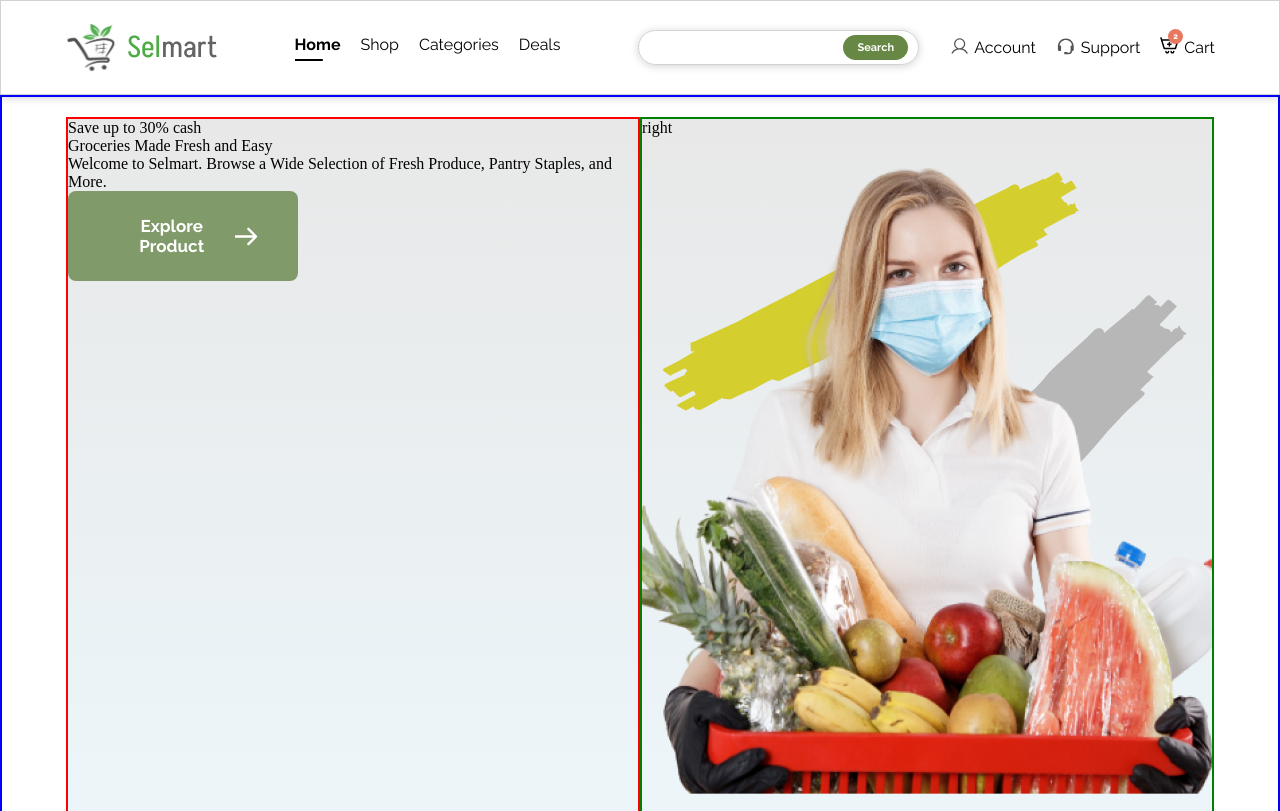
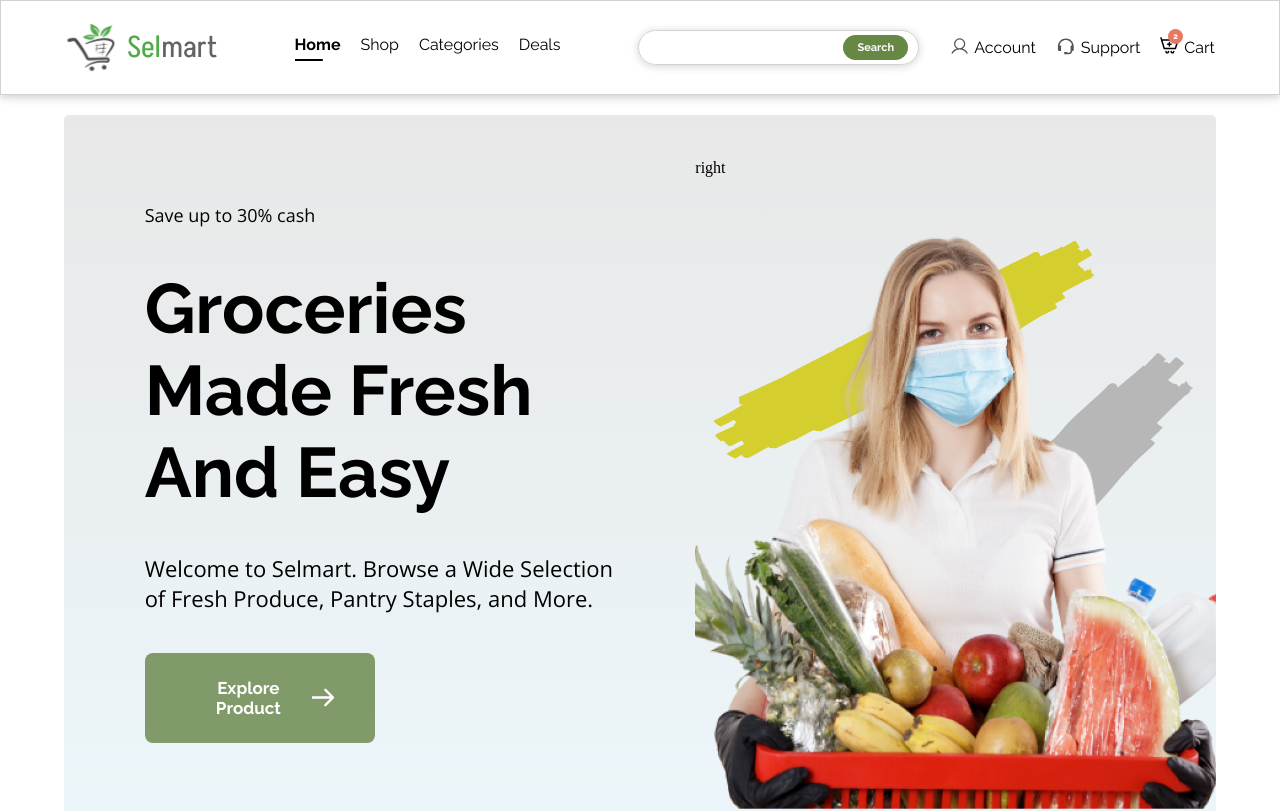
Before and after one commit to mambachristophersteven/selmart-copy, a React (Vite) app: page / in a window 1280 px wide. Shown: the top 811 px of the page. Built offline with nearby package versions, Linux system fonts and the light colour scheme.

Commit message:
finished home banner image

```diff
--- a/src/Pages/Home/Home.module.css
+++ b/src/Pages/Home/Home.module.css
@@ -1,6 +1,5 @@
 .home{
     padding: 20px 5vw 20px 5vw;
-    border: 2px solid blue;
     width: 100vw;
     display: flex;
     flex-direction: column;
@@ -13,23 +12,49 @@
     width: 100%;
     align-items: center;
     justify-content: space-between;
+    gap: 30px;
     height: 715px;
+    border-radius: 5px;
     /* padding: 20px 100px; */
     background: linear-gradient(rgba(232, 232, 232, 1),rgba(236, 246, 250, 1));
 }
 
 .home_frame .left{
-    border: 2px solid red;
     flex: 1;
+    display: flex;
+    flex-direction: column;
+    align-items: flex-start;
+    justify-content: center;
+    gap: 40px;
     height: 100%;
+    padding-left: 7%;
+}
+
+.home_frame .left .save_cash{
+    font-family: openSans;
+    font-size: 18px;
+    color: black;
+}
+
+.home_frame .left .main_text{
+    font-family: ralewayBold;
+    font-size: 70px;
+    text-transform: capitalize;
+}
+
+.home_frame .left .sub_text{
+    font-family: openSans;
+    font-size: 22px;
+    color: black;
+    width: 90%;
 }
 
 .home_frame .right{
-    border: 2px solid green;
     flex: 1;
     height: 100%;
     background-image: url(../../assets/home-frame-image.png);
     background-position: center;
     background-size: contain;
     background-repeat: no-repeat;
+    margin-top: 88px;
 }
```
